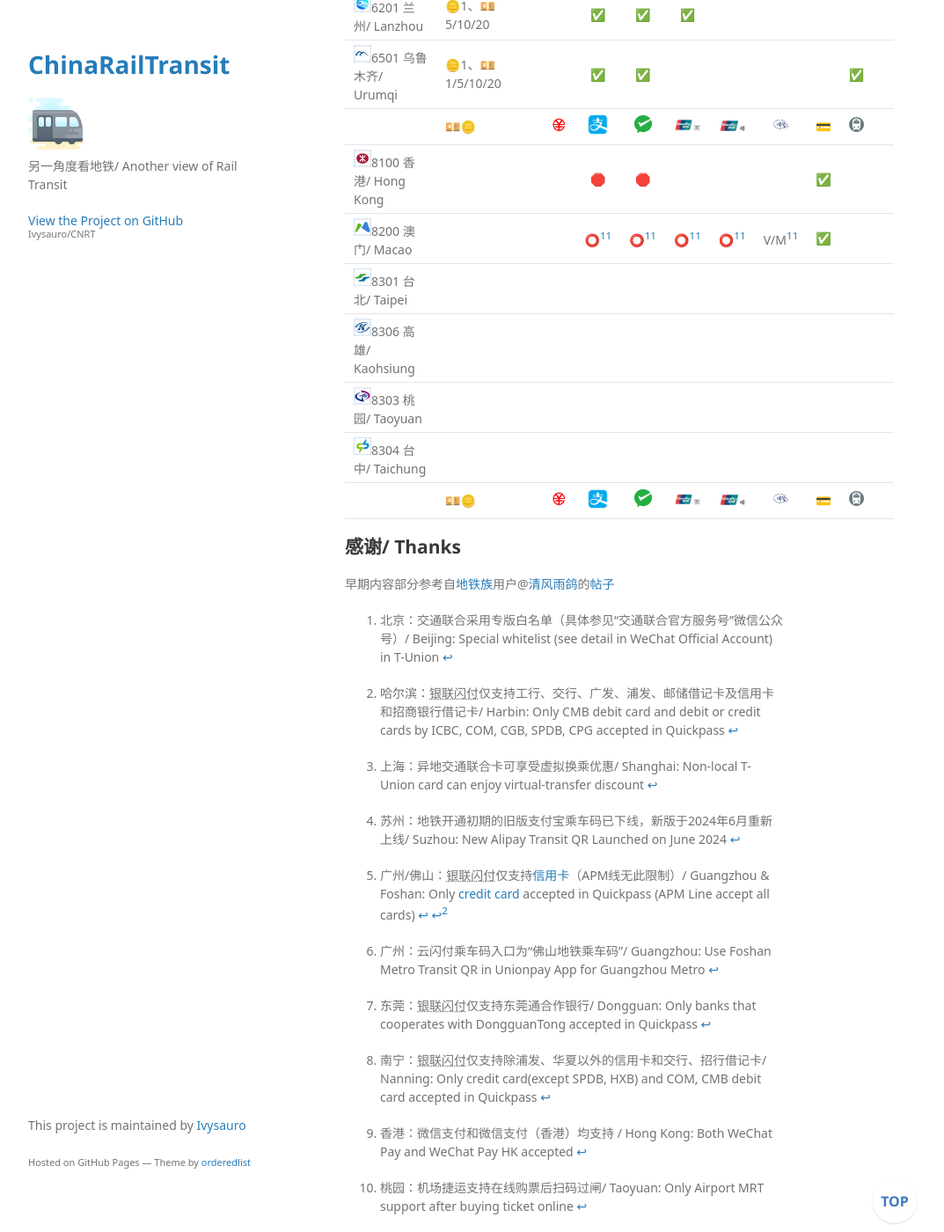
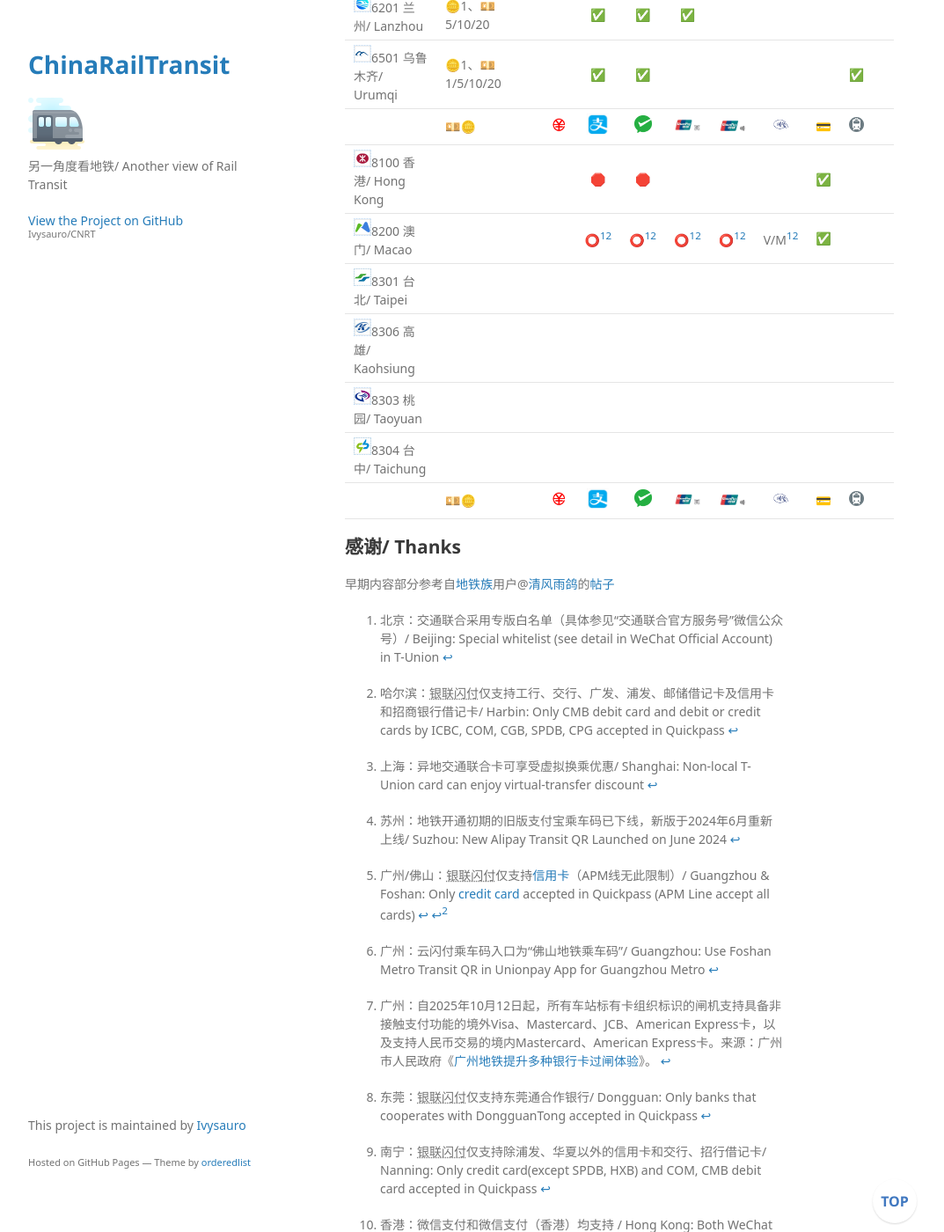
Before and after one commit to Ivysauro/CNRT, a Jekyll site: the page built from data/Pay.md, in a window 1280 px wide and 1400 px high, scrolled down 8324 px. Shown: the whole window at 88% size, without its empty margins (178-1251 px from the left). Built offline with Jekyll 4.4.1, drawn with Linux system fonts in a browser that asks for light colours; some web fonts are replaced; our own code applies the rules of GitHub Pages for plain Markdown files; a script that is not in the unit is left out; some of the changed text lies outside the part shown.

Commit message:
fix(payment): add Guangzhou international card access
Evidence: Guangzhou Municipal Government states that from 2025-10-12 Guangzhou Metro stations accept contactless foreign-issued Visa, Mastercard, JCB and American Express cards, plus RMB-enabled domestic Mastercard and American Express cards. Source: https://www.gz.gov.cn/zwfw/zxfw/jtfw/content/post_10478194.html

Resolves the verified Guangzhou Metro update in #134.

```diff
--- a/data/Pay.md
+++ b/data/Pay.md
@@ -89,7 +89,7 @@
 | <img src="https://raw.githubusercontent.com/Ivysauro/CNRT/master/images/city/ly.gif" width="20" hegiht="20"/>4103 洛阳/ Luoyang | 2021 | ✅ | ✅ | ✅ | ✅ | ✅ | | ✅ |
 | <img src="https://raw.githubusercontent.com/Ivysauro/CNRT/master/images/city/wh.gif" width="20" hegiht="20"/>4201 武汉/ Wuhan | 2004 | ✅ | ✅ | ✅ | ✅ | ✅ | | ✅ | |
 | <img src="https://raw.githubusercontent.com/Ivysauro/CNRT/master/images/city/cs.gif" width="20" hegiht="20"/>4301 长沙/ Changsha | 2014 | ✅ | | ✅ | ✅ | ✅ | | ✅ | <img src="https://raw.githubusercontent.com/Ivysauro/CNRT/master/images/12306.png" width="20" hegiht="20" alt="12306 App"/><img src="https://raw.githubusercontent.com/Ivysauro/CNRT/master/images/CMPay.png" width="20" hegiht="20" alt="CMPay"/> |
-| <img src="https://raw.githubusercontent.com/Ivysauro/CNRT/master/images/city/gz.gif" width="20" hegiht="20"/>4401 广州/ Guangzhou | 1997 | ✅ | ✅c[^gz] | ✅ | ✅ | ✅[^can] || ✅ | |
+| <img src="https://raw.githubusercontent.com/Ivysauro/CNRT/master/images/city/gz.gif" width="20" hegiht="20"/>4401 广州/ Guangzhou | 1997 | ✅ | ✅c[^gz] | ✅ | ✅ | ✅[^can] | V/M/J/AE[^gz2] | ✅ | |
 | <img src="https://raw.githubusercontent.com/Ivysauro/CNRT/master/images/city/sz.gif" width="20" hegiht="20"/>4403 深圳/ Shenzhen | 2004 | ✅ | ✅ | ✅ | ✅ | ✅ | | ✅ | <img src="https://raw.githubusercontent.com/Ivysauro/CNRT/master/images/DiDi.png" width="20" hegiht="20" alt="DiDi"/> |
 | <img src="https://raw.githubusercontent.com/Ivysauro/CNRT/master/images/city/fs.gif" width="20" hegiht="20"/>4406 佛山/ Foshan | 2021 | ✅ | ✅c[^gz] | ✅ | ✅ | ✅ | | ✅ | |
 | <img src="https://raw.githubusercontent.com/Ivysauro/CNRT/master/images/city/dg.gif" width="20" hegiht="20"/>4419 东莞/ Dongguan | 2016 | ✅ | ⭕[^dg] | ✅ | ✅ | ✅ | ⏳ | ✅ | |
@@ -111,13 +111,15 @@
 | <img src="https://raw.githubusercontent.com/Ivysauro/CNRT/master/images/city/ty.gif" width="20" hegiht="20"/>8303 桃园/ Taoyuan | 2017 | | ✅c | ✅ | | | V/M/J | ⭕[^ty] | <img src="https://raw.githubusercontent.com/Ivysauro/CNRT/master/images/Line Pay.png" width="20" hegiht="20" alt="Line Pay"/> |
 | <img src="https://raw.githubusercontent.com/Ivysauro/CNRT/master/images/city/tc.gif" width="20" hegiht="20"/>8304 台中/ Taichung | 2021 | | ✅c | | | | V/M/J | | <img src="https://raw.githubusercontent.com/Ivysauro/CNRT/master/images/TWQR.png" width="20" hegiht="20" alt="TWQR"/> |
 | | | <img src="https://raw.githubusercontent.com/Ivysauro/CNRT/master/images/T-Union.png" width="25" hegiht="25" alt="T-Union"/> | <img src="https://raw.githubusercontent.com/Ivysauro/CNRT/master/images/Unionpay NFC.png" width="35" hegiht="35" alt="Unionpay Quickpass"/> | <img src="https://raw.githubusercontent.com/Ivysauro/CNRT/master/images/Alipay.png" width="25" hegiht="25" alt="Alipay"/> | <img src="https://raw.githubusercontent.com/Ivysauro/CNRT/master/images/WeChat Pay.png" width="20" hegiht="20" alt="WeChat Pay"/> | <img src="https://raw.githubusercontent.com/Ivysauro/CNRT/master/images/Unionpay.png" width="20" hegiht="20" alt="Unionpay App"/> | <img src="https://raw.githubusercontent.com/Ivysauro/CNRT/master/images/contactless.gif" width="25" hegiht="25" alt="Global Cards"/> | <img src="https://raw.githubusercontent.com/Ivysauro/CNRT/master/images/Rail Transit.png" width="20" hegiht="20" alt="Transit Apps"/> | |
-| | | 44/51 | 34/51 | 47/51 | 39/51 | 39/51 | 7/51 | 47/51 | |
+| | | 44/51 | 34/51 | 47/51 | 39/51 | 39/51 | 8/51 | 47/51 | |
 
 [^bj]: 北京：交通联合采用专版白名单（具体参见“交通联合官方服务号”微信公众号）/ Beijing: Special whitelist (see detail in WeChat Official Account) in T-Union
 
 [^sh1]: 上海：异地交通联合卡可享受虚拟换乘优惠/ Shanghai: Non-local T-Union card can enjoy virtual-transfer discount
 
 [^gz]: 广州/佛山：银联闪付仅支持[信用卡](http://cs.gzmtr.com/ckfw/pwzy/201811/t20181106_60161.htm)（APM线无此限制）/ Guangzhou & Foshan: Only [credit card](http://cs.gzmtr.com/ckfw/pwzy/201811/t20181106_60161.htm) accepted in Quickpass (APM Line accept all cards)
+
+[^gz2]: 广州：自2025年10月12日起，所有车站标有卡组织标识的闸机支持具备非接触支付功能的境外Visa、Mastercard、JCB、American Express卡，以及支持人民币交易的境内Mastercard、American Express卡。来源：广州市人民政府《[广州地铁提升多种银行卡过闸体验](https://www.gz.gov.cn/zwfw/zxfw/jtfw/content/post_10478194.html)》。
 
 [^can]: 广州：云闪付乘车码入口为“佛山地铁乘车码”/ Guangzhou: Use Foshan Metro Transit QR in Unionpay App for Guangzhou Metro
 
```
